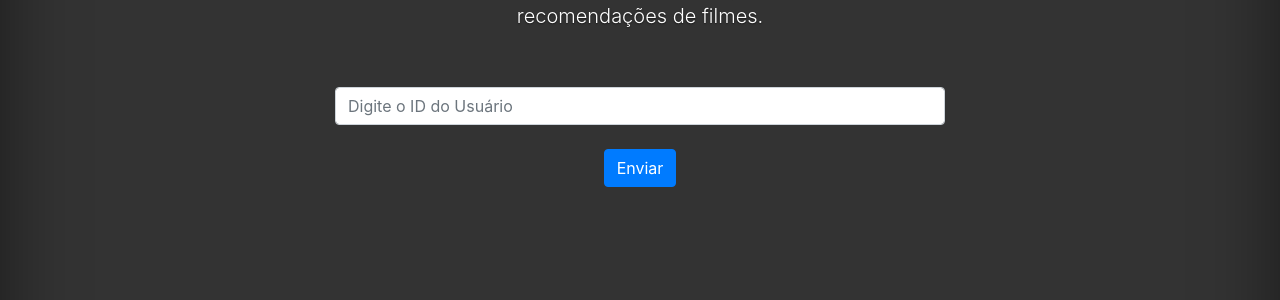
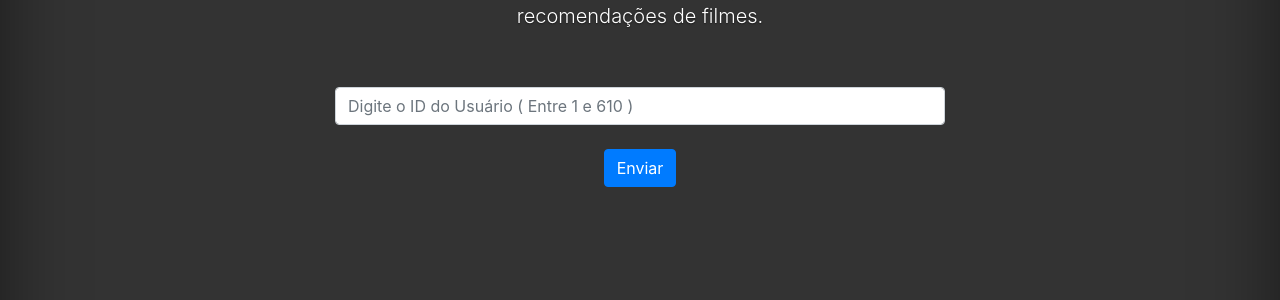
Before and after one commit to rogermyr/Recomendacao-Deploy, a Flask app: page / in a window 1280 px wide. Shown: the part 369-669 px from the top of the page. Run offline with Flask 2, Linux system fonts and the light colour scheme; some libraries are stand-ins or nearby versions.

Commit message:
criando a aplicação

```diff
--- a/templates/index.html
+++ b/templates/index.html
@@ -6,7 +6,7 @@
 <p class="lead">
     <div class="form-group">
       <form action="{{ url_for('index') }}" method="POST">
-      <input type="text" pattern="\d*" class="form-control" name="userId" placeholder="Digite o ID do Usuário">
+      <input type="text" pattern="\d*" class="form-control" name="userId" placeholder="Digite o ID do Usuário ( Entre 1 e 610 )">
       </br>
       <button type="submit" class="btn btn-primary">Enviar</button>
     </form>
```
